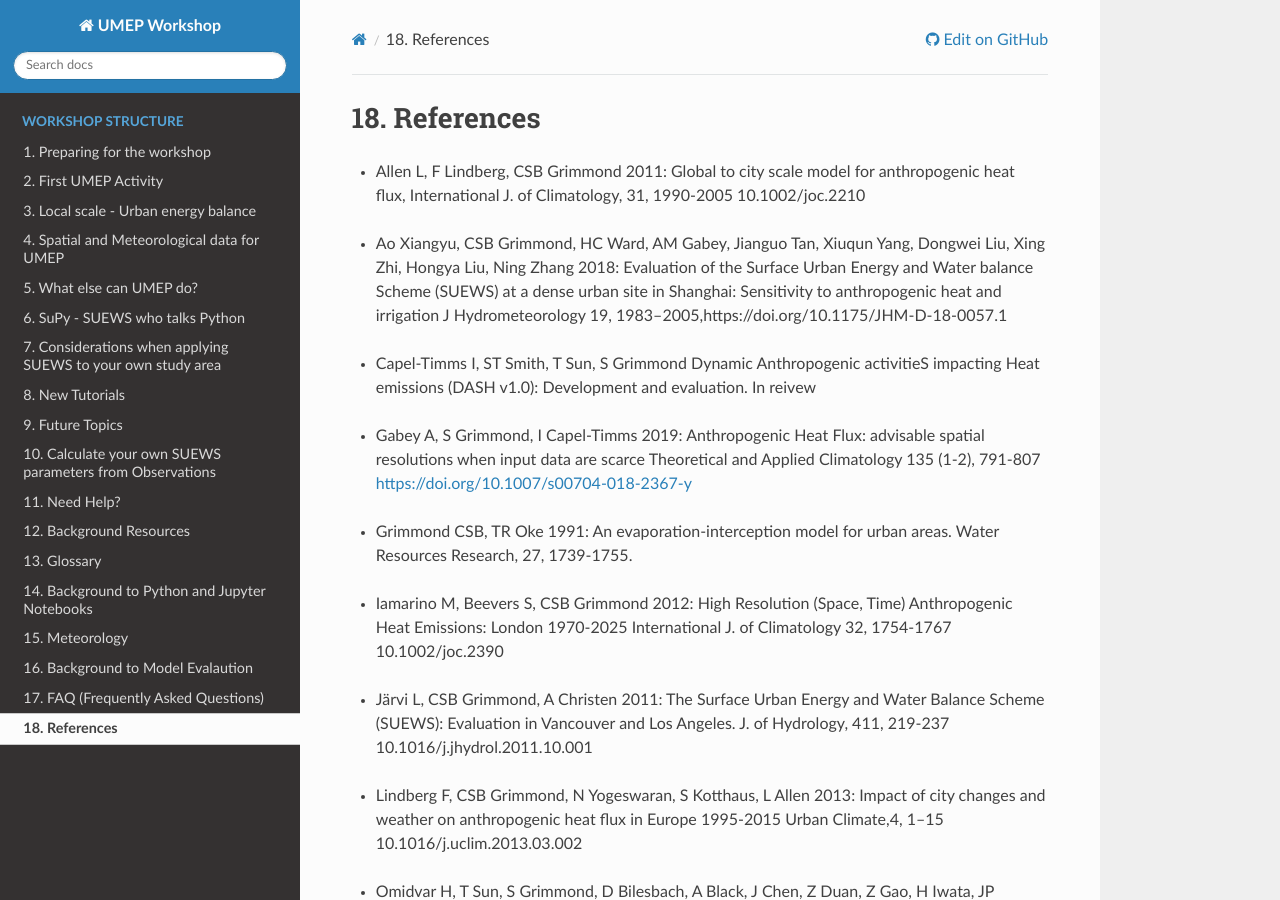
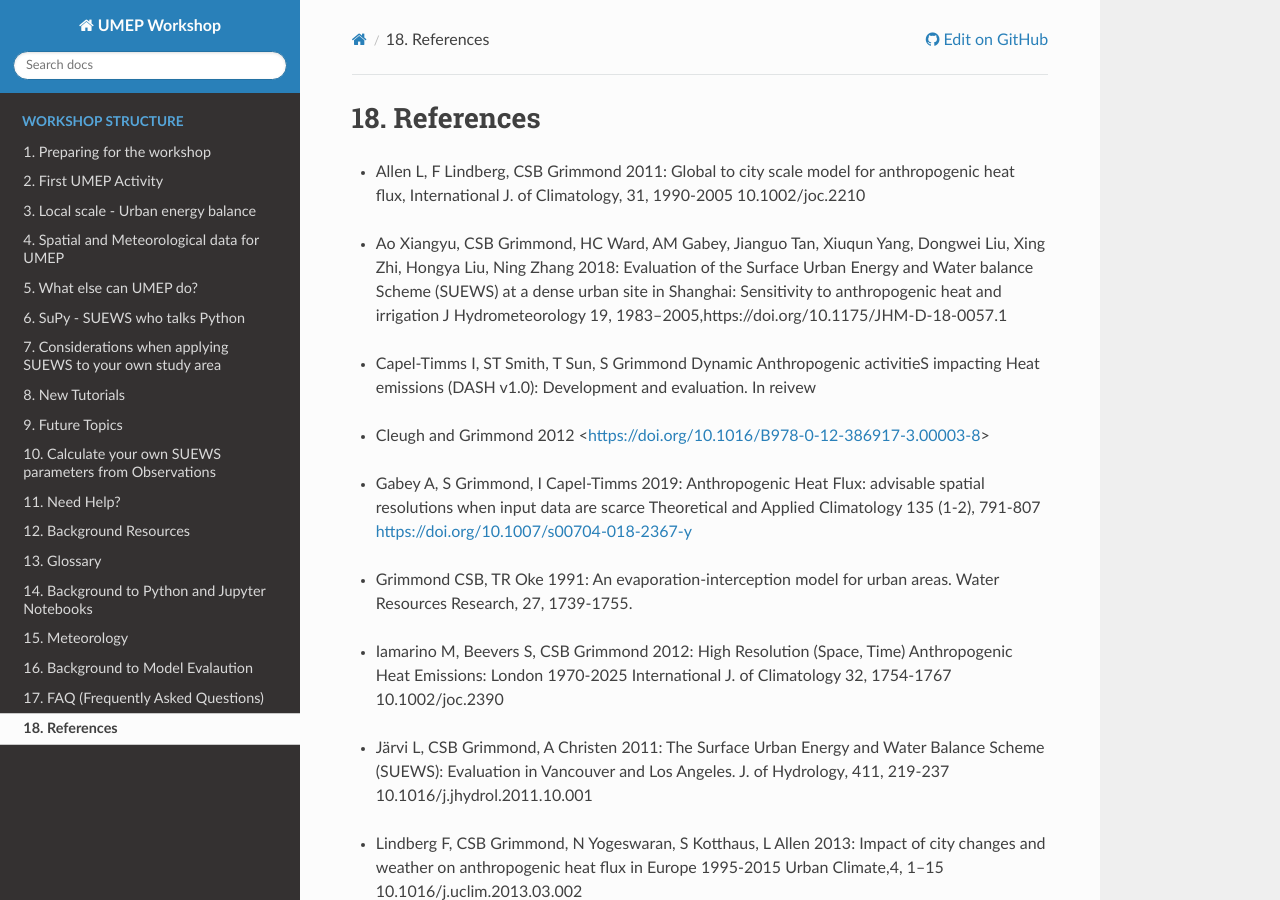
Before and after one commit to Urban-Meteorology-Reading/UMEP-Workshop, a Sphinx documentation site: the page built from source/References/Ref0.rst, in a window 1280 px wide and 900 px high. Built offline with Sphinx 7.4.7 and the Read the Docs theme 2.0.0, drawn with Linux system fonts in a browser that asks for light colours; some of the changed text lies outside the part shown.

Commit message:
Update Ref0.rst

```diff
--- a/source/References/Ref0.rst
+++ b/source/References/Ref0.rst
@@ -15,6 +15,11 @@ References
 .. _Capel2020:
 
 - Capel-Timms I, ST Smith, T Sun, S Grimmond Dynamic Anthropogenic activitieS impacting Heat emissions (DASH v1.0): Development and evaluation. In reivew
+
+.. _Cleugh2012:
+
+- Cleugh and Grimmond 2012 <https://doi.org/10.1016/B978-0-12-386917-3.00003-8>
+
 
 .. _Gabey2019:
 
```
Also changed, not shown: other parts of source/References/Ref0.rst (+3 -0 lines).
